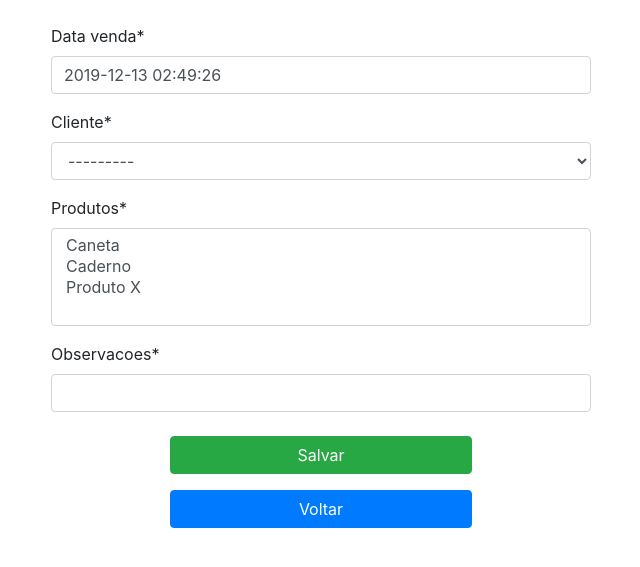
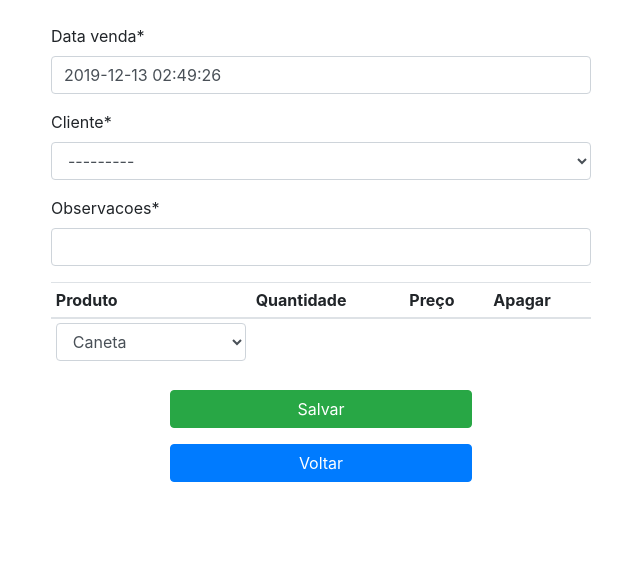
Before and after one commit to BemHurGanem/programacaoweb1_django, a Django app: page /pdv/cadastrar_venda in a window 1280 px wide. Shown: the part 56-623 px from the top of the page, without its empty margins (319-959 px from the left). Run offline with Django 3.2, Linux system fonts and the light colour scheme; data comes from the database, SQL or seed files in the repository; both versions use the stored data as it was after the commit; lists and menus that the app fills with data are empty; some libraries are stand-ins or nearby versions.

Commit message:
Básico da venda

```diff
--- a/pdv/app/forms.py
+++ b/pdv/app/forms.py
@@ -14,12 +14,12 @@ class ClienteForm(forms.ModelForm):
 
 
 class VendaForm(forms.ModelForm):
+
     class Meta:
         model = Venda
-        # exclude = ('produtos',)
-        fields ='__all__'
+        exclude = ('produtos',)
 
 class ProdutoVendaForm(forms.ModelForm):
     class Meta:
         model = ProdutosVenda
-        exclude = ('venda',)
+        exclude = ('venda','valor')
--- a/pdv/app/models.py
+++ b/pdv/app/models.py
@@ -40,3 +40,4 @@ class ProdutosVenda(models.Model):
     produto = models.ForeignKey(Produto, on_delete=models.CASCADE)
     venda = models.ForeignKey(Venda, on_delete=models.CASCADE)
     quantidade = models.IntegerField(null=False)
+    valor = models.DecimalField(null=False, decimal_places=2, max_digits=12)
--- a/pdv/app/templates/venda/venda_form.html
+++ b/pdv/app/templates/venda/venda_form.html
@@ -1,15 +1,53 @@
 {% extends "base.html" %}
 {% load crispy_forms_tags %}
 
+{% block conteudo %}
 
-{% block conteudo %}
 <div class="row justify-content-center">
     <div class="col-sm-10 col-md-6">
 
         <form method="post">
             {% csrf_token %}
+            {{venda_form |crispy }}
 
-            {{venda_form |crispy }}
+            <div class="row">
+    <div class="col-12 table-responsive">
+
+        <table class="table table-sm table-hover">
+  <thead>
+    <tr>
+      <th scope="col">Produto</th>
+      <th scope="col">Quantidade</th>
+      <th scope="col">Preço</th>
+      <th scope="col">Apagar</th>
+    </tr>
+  </thead>
+  <tbody>
+
+    <tr>
+      <th scope="row">
+          <select name="produtos" class="form-control" required="" id="id_produtos" >
+            {% for produto in produtos %}
+              <option value="{{produto.id}}">{{produto.nome}}</option>
+            {% endfor %}
+        </select>
+
+      </th>
+      <td></td>
+      <td></td>
+      <td>&nbsp;&nbsp;
+      </td>
+    </tr>
+    <tr>
+
+    </tr>
+
+  </tbody>
+</table>
+
+    </div>
+</div>
+
 
             <div class="row justify-content-center">
                 <div class="col-7 mt-2">
@@ -25,4 +63,5 @@
 
     </div>
 </div>
+
 {% endblock conteudo %}
--- a/pdv/app/views.py
+++ b/pdv/app/views.py
@@ -1,8 +1,10 @@
 from django.shortcuts import render, redirect
 
 # Create your views here.
+from django.template import Library
+
 from .forms import ProdutoForm, ClienteForm, VendaForm, ProdutoVendaForm
-from .models import Produto, Cliente, Venda
+from .models import Produto, Cliente, Venda, ProdutosVenda
 
 
 def home(request):
@@ -86,7 +88,12 @@ def cadastrar_venda(request):
     else:
         form = VendaForm()
 
-    return render(request, 'venda/venda_form.html', {'venda_form': form})
+    produtos = Produto.objects.all()
+
+    produtosform = []
+    produtosform.append(ProdutoVendaForm())
+
+    return render(request, 'venda/venda_form.html', {'venda_form': form,  "produtos":produtos, "forms":produtosform})
 
 
 def listar_venda(request):
```
Also changed, not shown: pdv/pdv/settings.py (+13 -2 lines), pdv/db.sqlite3.
